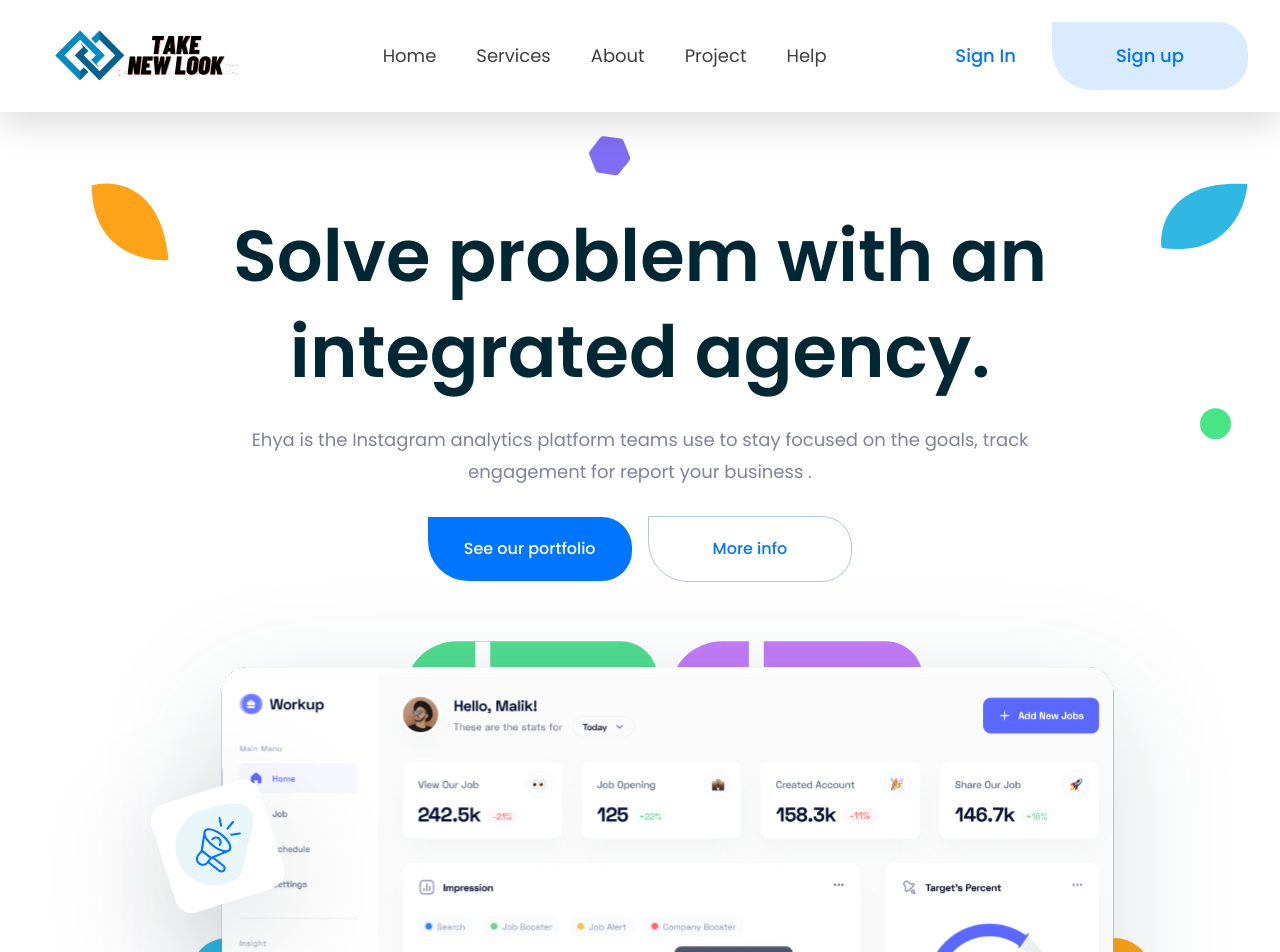
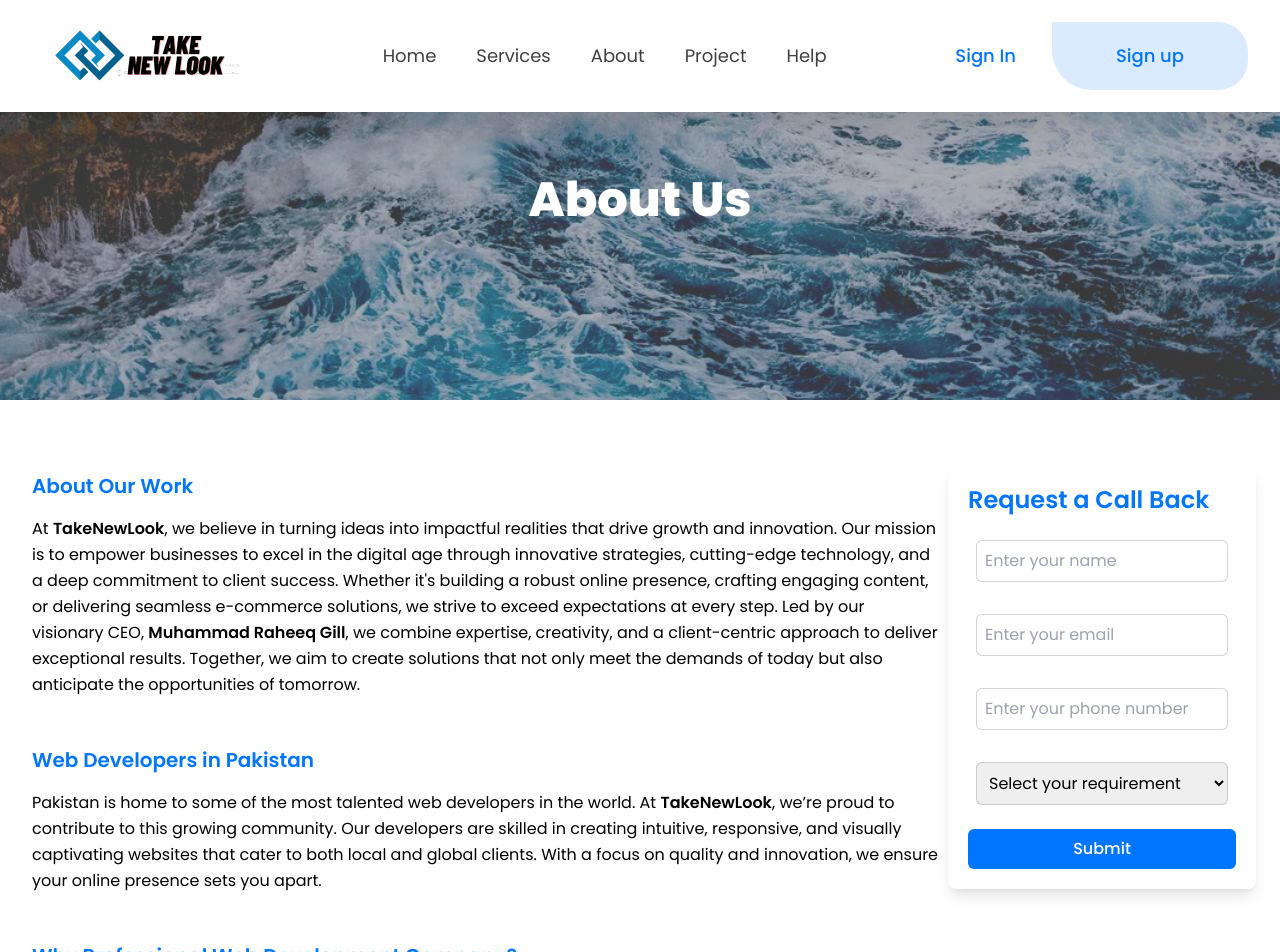
Before and after one commit to Hi-Buy-Shopping/take-new-look, a React (Vite) app: page /about-us in a window 1280 px wide. Shown: the top 952 px of the page. Built offline with nearby package versions, Linux system fonts and the light colour scheme.

Commit message:
add Home and About pages; update routing and footer styles; include react-icons dependency

```diff
--- a/package.json
+++ b/package.json
@@ -14,6 +14,7 @@
     "@heroicons/react": "^2.2.0",
     "react": "^18.3.1",
     "react-dom": "^18.3.1",
+    "react-icons": "^5.4.0",
     "react-router-dom": "^7.1.2",
     "react-slick": "^0.30.3",
     "slick-carousel": "^1.8.1"
--- a/src/App.jsx
+++ b/src/App.jsx
@@ -1,35 +1,21 @@
-import { useState } from 'react'
-import './App.css'
-import Banner from './components/Banner/Banner';
 import Navbar from './components/Navbar/Navbar';
-import Companies from './components/Companies/Companies';
-import Buyers from './components/Buyers/index';
-import Provide from './components/Provide/index';
-import Why from './components/Why/index';
-import Network from './components/Network/index';
-import Clientsay from './components/Clientsay/index';
-import Newsletter from './components/Newsletter/Newsletter';
 import Footer from './components/Footer/Footer';
-import { BrowserRouter } from 'react-router-dom';
+import { BrowserRouter, Route, Routes } from 'react-router-dom';
+import Home from './Pages/Home';
+import './App.css';
+import AboutUs from './Pages/About';
 
 function App() {
-
   return (
-   <BrowserRouter>
-   <Navbar />
-   <main>
-      <Banner />
-      <Companies />
-      <Buyers />
-      <Provide />
-      <Why />
-      <Network />
-      <Clientsay />
-      <Newsletter />
-    </main>
-    <Footer/>
-   </BrowserRouter>
-  )
+    <BrowserRouter>
+      <Navbar />
+      <Routes>
+        <Route path="/" element={<Home />} />
+        <Route path="/about-us" element={<AboutUs />} />
+      </Routes>
+      <Footer />
+    </BrowserRouter>
+  );
 }
 
-export default App
+export default App;
--- /dev/null
+++ b/src/Pages/About.jsx
@@ -0,0 +1,123 @@
+import React from "react";
+
+const AboutUs = () => {
+  return (
+    <div className="w-full bg-gray-50 text-gray-800">
+      <section className="relative">
+        <div
+          className="h-[400px] bg-cover bg-center"
+          style={{
+            backgroundImage: "url('/assets/banner/page-banner.jpg')",
+          }}
+        ></div>
+        <div className="absolute inset-0 bg-gradient-to-b from-blue-600/50 to-blue-900/70 flex items-center justify-center">
+          <h1 className="text-5xl font-extrabold text-white">About Us</h1>
+        </div>
+      </section>
+
+      <main className="flex w-full flex-col lg:flex-row items-start justify-between py-16 px-6">
+        <div className="w-full lg:w-3/4 mx-auto space-y-8">
+          <CardSection title="About Our Work">
+            <p>
+              At <span className="font-semibold">TakeNewLook</span>, we believe
+              in turning ideas into impactful realities that drive growth and
+              innovation. Our mission is to empower businesses to excel in the
+              digital age through innovative strategies, cutting-edge
+              technology, and a deep commitment to client success. Whether it's
+              building a robust online presence, crafting engaging content, or
+              delivering seamless e-commerce solutions, we strive to exceed
+              expectations at every step. Led by our visionary CEO,{" "}
+              <span className="font-semibold">Muhammad Raheeq Gill</span>, we
+              combine expertise, creativity, and a client-centric approach to
+              deliver exceptional results. Together, we aim to create solutions
+              that not only meet the demands of today but also anticipate the
+              opportunities of tomorrow.
+            </p>
+          </CardSection>
+          <CardSection title="Web Developers in Pakistan">
+            <p>
+              Pakistan is home to some of the most talented web developers in
+              the world. At{" "}
+              <span className="text-blue-600 font-semibold">TakeNewLook</span>,
+              we’re proud to contribute to this growing community. Our
+              developers are skilled in creating intuitive, responsive, and
+              visually captivating websites that cater to both local and global
+              clients. With a focus on quality and innovation, we ensure your
+              online presence sets you apart.
+            </p>
+          </CardSection>
+
+          <CardSection title="Why Professional Web Development Company?">
+            <p>
+              Choosing a professional web development company like{" "}
+              <span className="text-blue-600 font-semibold">TakeNewLook</span>{" "}
+              is the first step towards achieving your digital goals. We provide
+              more than just technical solutions—we offer strategic insights,
+              creative designs, and seamless user experiences. Our expertise
+              ensures your website not only looks stunning but also performs
+              exceptionally, helping you connect with your audience effectively.
+            </p>
+          </CardSection>
+        </div>
+        <div className="w-full lg:w-1/4 bg-white shadow-lg rounded-lg p-5 flex items-start flex-col max-w-xl">
+          <h2 className="text-2xl font-semibold text-blue-500 mb-4">
+            Request a Call Back
+          </h2>
+          <form className="space-y-4 w-full">
+            <div className="flex p-2 w-full flex-col">
+              <input
+                type="text"
+                id="name"
+                placeholder="Enter your name"
+                className="border border-border outline-none placeholder-gray-400 p-2 rounded-md w-full"
+              />
+            </div>
+            <div className="flex p-2 w-full flex-col">
+              <input
+                type="email"
+                id="email"
+                placeholder="Enter your email"
+                className="border border-border outline-none placeholder-gray-400 p-2 rounded-md w-full"
+              />
+            </div>
+            <div className="flex p-2 w-full flex-col">
+              <input
+                type="tel"
+                id="phone"
+                placeholder="Enter your phone number"
+                className="border border-border outline-none placeholder-gray-400 p-2 rounded-md w-full"
+              />
+            </div>
+            <div className="flex p-2 w-full flex-col">
+              <select
+                id="requirement"
+                className="border border-border p-2 rounded-md w-full"
+              >
+                <option value="" disabled selected>
+                  Select your requirement
+                </option>
+                <option value="seo">SEO</option>
+                <option value="web-development">Web Development</option>
+              </select>
+            </div>
+            <button
+              type="submit"
+              className="w-full bg-blue-500 text-white p-2 rounded-md font-medium hover:bg-blue-700 transition duration-200"
+            >
+              Submit
+            </button>
+          </form>
+        </div>
+      </main>
+    </div>
+  );
+};
+
+const CardSection = ({ title, children }) => (
+  <section className="bg-white rounded-lg p-2">
+    <h2 className="text-xl font-semibold text-blue mb-4">{title}</h2>
+    <div className="text-[16px] leading-relaxed text-gray-700">{children}</div>
+  </section>
+);
+
+export default AboutUs;
--- /dev/null
+++ b/src/Pages/Home.jsx
@@ -0,0 +1,28 @@
+import React from "react";
+import Banner from "../components/Banner/Banner";
+import Companies from "../components/Companies/Companies";
+import Buyers from "../components/Buyers/index";
+import Provide from "../components/Provide/index";
+import Why from "../components/Why/index";
+import Network from "../components/Network/index";
+import Clientsay from "../components/Clientsay/index";
+import Newsletter from "../components/Newsletter/Newsletter";
+
+const Home = () => {
+  return (
+    <div>
+      <main>
+        <Banner />
+        <Companies />
+        <Buyers />
+        <Provide />
+        <Why />
+        <Network />
+        <Clientsay />
+        <Newsletter />
+      </main>
+    </div>
+  );
+};
+
+export default Home;
--- a/src/components/Footer/Footer.jsx
+++ b/src/components/Footer/Footer.jsx
@@ -15,11 +15,10 @@ const products = [
 
 const footer = () => {
     return (
-        <div className="bg-darkblue -mt-40">
+        <div className="bg-darkblue mt-10">
             <div className="mx-auto max-w-2xl pt-48 px-4 sm:px-6 lg:max-w-7xl lg:px-8">
                 <div className="my-24 grid grid-cols-1 gap-y-10 gap-x-16 sm:grid-cols-2 lg:grid-cols-12 xl:gap-x-8">
 
-                    {/* COLUMN-1 */}
 
                     <div className='col-span-4 md:col-span-12 lg:col-span-4'>
                         <img src={'/assets/logo/logo-white.png'} alt="logo" className='pb-8' />
--- a/src/components/Navbar/Drawerdata.jsx
+++ b/src/components/Navbar/Drawerdata.jsx
@@ -5,7 +5,7 @@ import { Link } from "react-router-dom";
 const navigation = [
   { name: 'Home', href: '/', current: true },
   { name: 'Services', href: '#services', current: false },
-  { name: 'About', href: '#about', current: false },
+  { name: 'About', href: '/about-us', current: false },
   { name: 'Project', href: '#project', current: false },
   { name: 'Help', href: '/', current: false },
 ]
@@ -23,7 +23,7 @@ const Data = () => {
             {navigation.map((item) => (
               <Link
                 key={item.name}
-                href={item.href}
+                to={item.href}
                 className={classNames(
                   item.current ? 'text-black hover:opacity-100' : 'hover:text-black hover:opacity-100',
                   'px-2 py-1 text-lg font-normal opacity-75 block'
--- a/src/components/Provide/index.jsx
+++ b/src/components/Provide/index.jsx
@@ -16,7 +16,7 @@ const Aboutdata = [
     },
     {
         imgSrc: "/assets/provide/heaking.svg",
-        country: "Heaking",
+        country: "Website",
         paragraph: 'Follow a hashtag total posts, videos',
 
     },
```
Also changed, not shown: src/components/Navbar/Navbar.jsx (+0 -10 lines), public/assets/banner/page-banner.jpg (added), 1 other file (tests, documents, lock files or other folders).
